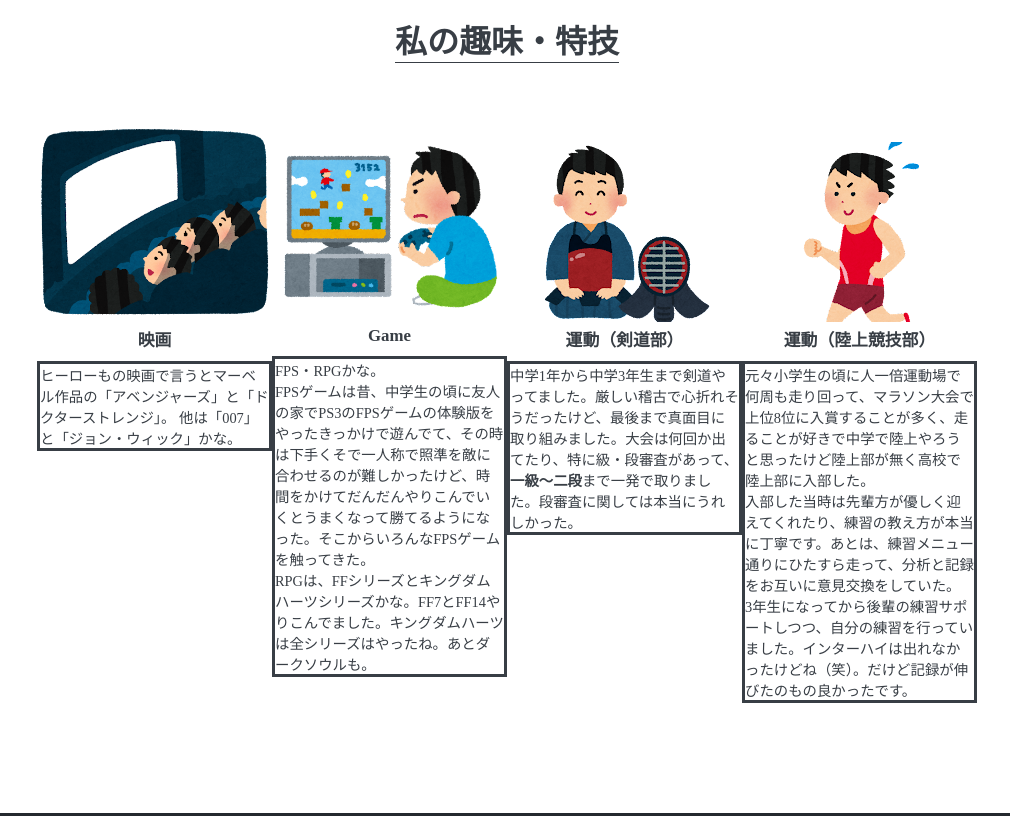
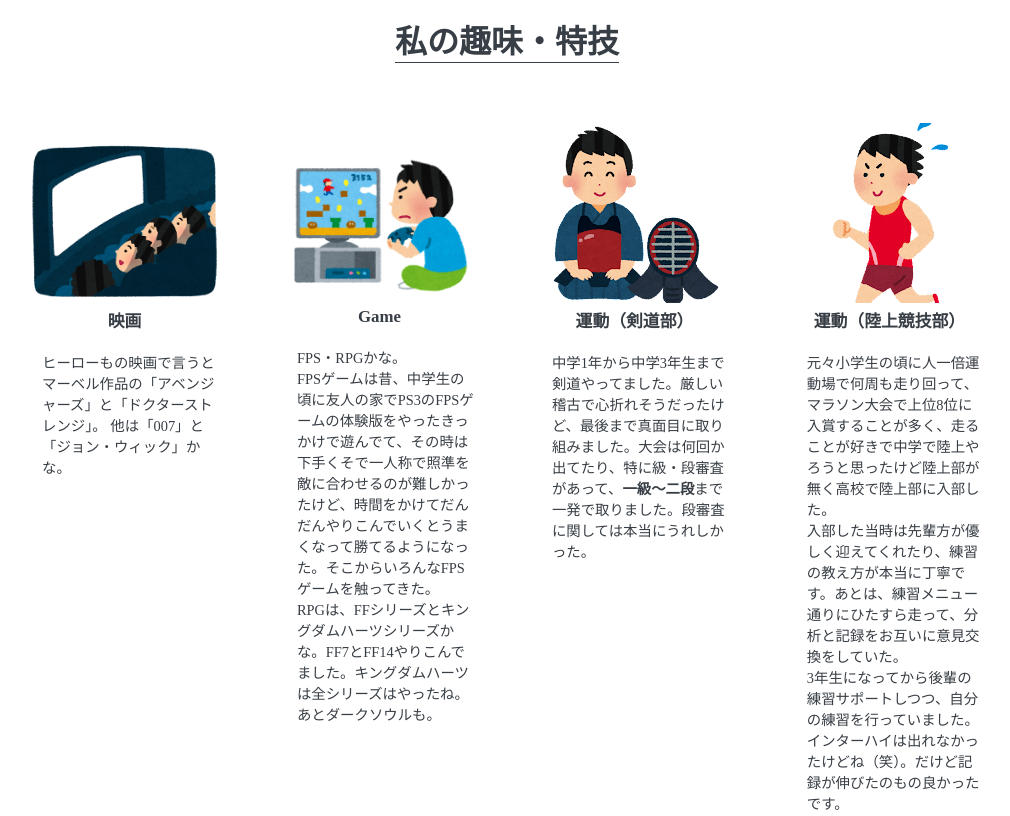
Before and after one commit to SomeiyoshinoJin/Profile72.github.io, a plain HTML site: page index.html in a window 1280 px wide. Shown: the part 1080-1896 px from the top of the page, without its empty margins (133-1143 px from the left). Drawn offline with Linux system fonts and the light colour scheme.

Commit message:
Add files via upload

```diff
--- a/procss/style.css
+++ b/procss/style.css
@@ -112,18 +112,20 @@ hobby
 display: flex;
 align-items: baseline;
 justify-content: space-between;
-margin-left: 10px;
-margin-right: 10px;
+margin-left: 2px;
+margin-right: 2px;
 }
 #hobby li {
-width: 40%;
+width: 20%;
 
 }
 #hobby p{
     text-align: left;
-    margin-top: 10px;
-    margin-bottom: 10px;
-    border:solid;
+    margin-top: 19px;
+    margin-bottom: 19px;
+    margin-left: 13px;
+    margin-right: 1px;
+
     border-radius: gray;
     -webkit-border-radius: gray;
     -moz-border-radius: gray;
```
